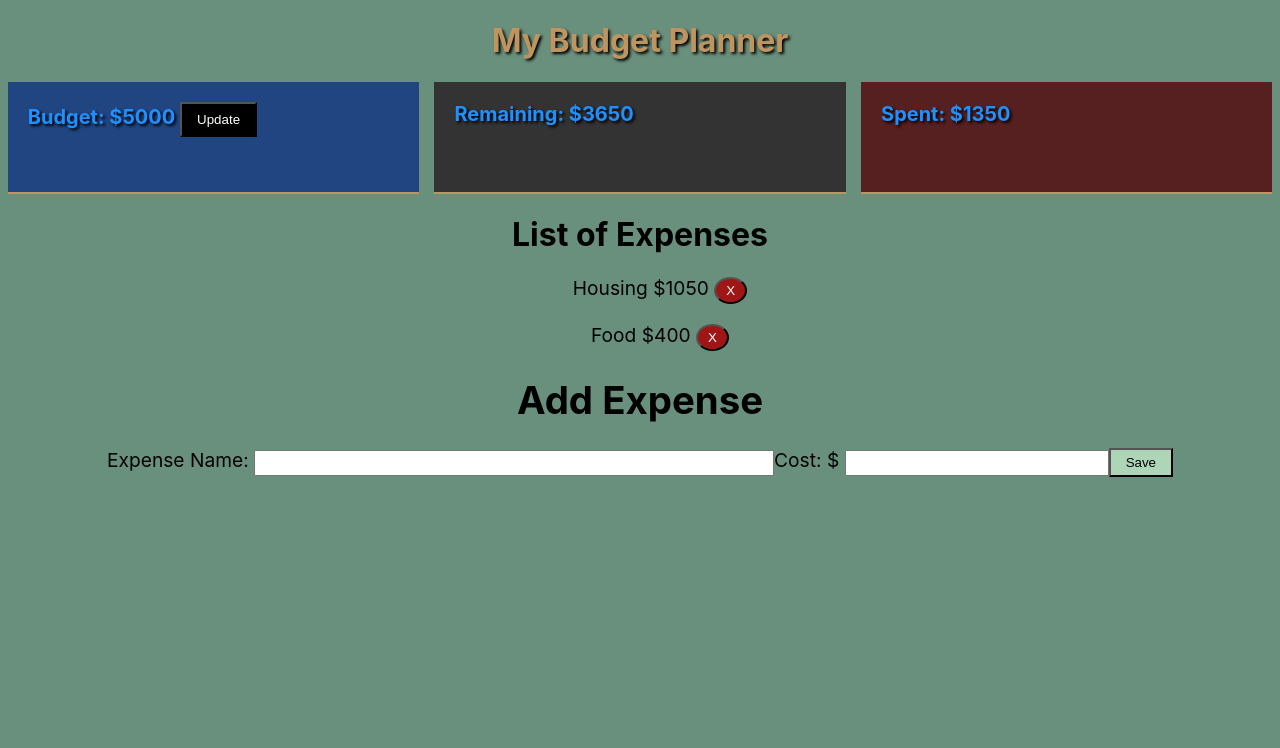
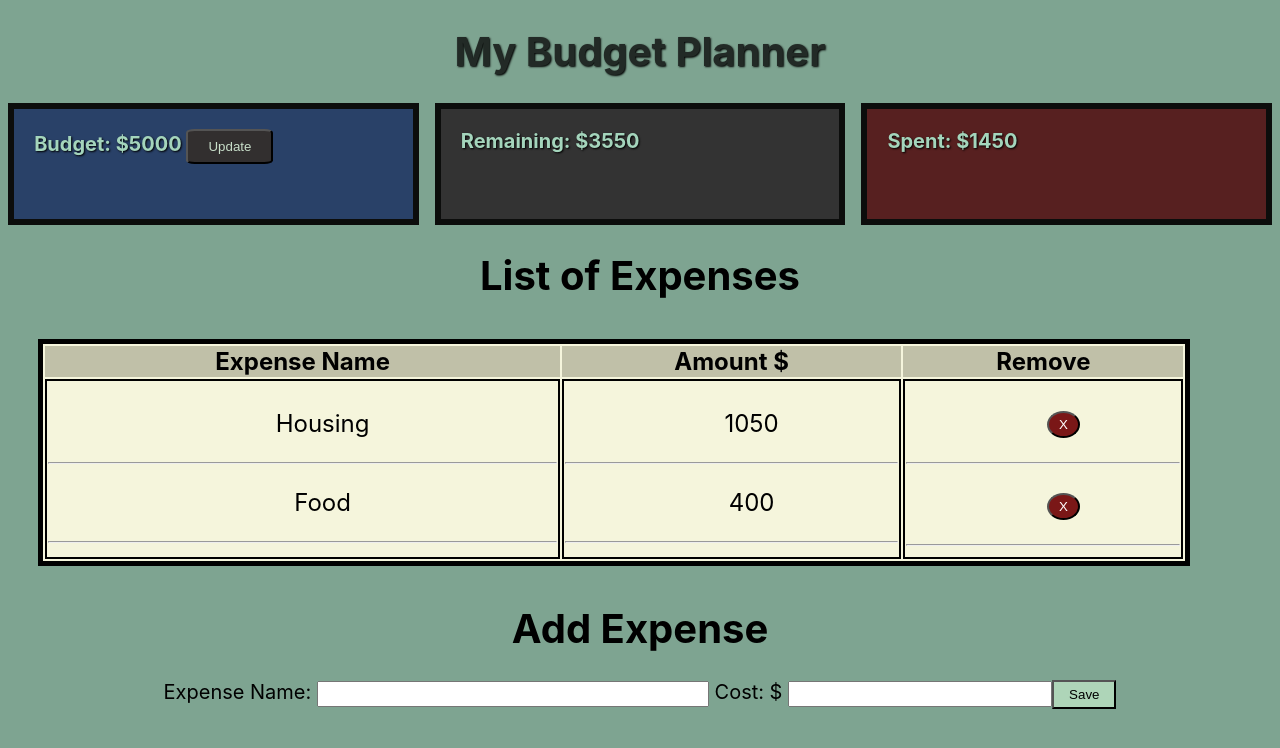
Before and after one commit to lynnameenrollins/budget_with_React, a React (Create React App) app: page / in a window 1280 px wide. Shown: the top 748 px of the page. Built offline with nearby package versions, Linux system fonts and the light colour scheme.

Commit message:
updated UI

```diff
--- a/package.json
+++ b/package.json
@@ -1,4 +1,5 @@
 {
+  "homepage": "https://lynnameenrollins.github.io/budget_with_React/",
   "name": "simple_test",
   "version": "0.1.0",
   "private": true,
@@ -6,6 +7,7 @@
     "@testing-library/jest-dom": "^5.16.3",
     "@testing-library/react": "^12.1.4",
     "@testing-library/user-event": "^13.5.0",
+    "gh-pages": "^3.2.3",
     "react": "^18.0.0",
     "react-bootstrap": "^2.2.2",
     "react-dom": "^18.0.0",
@@ -16,6 +18,8 @@
     "web-vitals": "^2.1.4"
   },
   "scripts": {
+    "predeploy": "npm run build",
+    "deploy": "gh-pages -d build",
     "start": "react-scripts start",
     "build": "react-scripts build",
     "test": "react-scripts test",
--- a/src/AddExpense.js
+++ b/src/AddExpense.js
@@ -14,6 +14,8 @@ function AddExpense(props) {
         let name = document.getElementById('ExpName').value
         let amt = document.getElementById('ExpCost').value
         let id = count + 1;
+        //To ensure no trailing decimals
+        // amt = amt.toFixed(2);
 
         let cost = {id, name, amt}
         // console.log('Cost_name ', name)
@@ -35,10 +37,10 @@ function AddExpense(props) {
     return (
         <div className="AddExpense">
             <h1>Add Expense</h1>
-            <label>Expense Name: </label>
+            <label className = "expName">Expense Name: </label>
             <input type="text" id="ExpName" ></input>
-            <label>Cost: $ </label>
-            <input type="text" id="ExpCost"></input>
+            <label className = "expName">  Cost: $   </label>
+            <input type="number" id="ExpCost" step=".01"></input>
             <button className = "saveExpense" onClick={Add}>Save</button>
         </div>
     );
--- a/src/Expenses.js
+++ b/src/Expenses.js
@@ -16,14 +16,8 @@ function Expenses(props) {
 
     const RemoveExpense = (id, name, amt) =>{
 
-        //hard coded for testing
-        console.log("----Remove Expense Function----")
 
-
-        // let value = id-1;
         console.log('----TEST-----', id, name, amt)
-        // let name = expense[value].name;
-        // let amt = expense[0].amt;
         let cost = {id, name, amt}
         console.log('Cost_name ', name)
         console.log('Cost_amt ', amt)
@@ -43,14 +37,52 @@ function Expenses(props) {
 
             <div className="expense-container">
             <div>
+              <table className ='expense-table'>
+                <thead className ='th'>
+                  <tr className = 'td'>
+                      <th>Expense Name</th>
+                      <th>Amount $ </th>
+                      <th>Remove</th>
+
+                  </tr>
+                </thead>
+                <tbody>
+                  <td className = 'td'>
                   {expense.map(item => {
                     return (
                       <>
                         <ol className="span_exp" key = {item.name} id={item.name}>
-              {item.name}  ${item.amt} <button id="rm_exp" className="rm_exp" onClick={()=>RemoveExpense(item.id, item.name, item.amt)}>X</button><br></br></ol>
+                        {item.name} </ol><hr></hr>
                       </>
                      );
                      })}
+                  </td>
+                  <td className = 'td'>
+                  {expense.map(item => {
+                    return (
+                      <>
+                        <ol className="span_exp" key = {item.name} id={item.name}>
+                         {item.amt}
+                        </ol><hr></hr>
+                      </>
+                     );
+                     })}
+                  </td>
+                  <td className = 'td'>
+                  {expense.map(item => {
+                    return (
+                      <>
+                        <ol className="span_exp" key = {item.name} id={item.name}>
+                         <button id="rm_exp" className="rm_exp" onClick={()=>RemoveExpense(item.id, item.name, item.amt)}>X</button>
+                        </ol><hr></hr>
+                      </>
+                     );
+                     })}
+                  </td>
+
+                </tbody>
+              </table>
+
     </div>
 
             </div>
--- a/src/index.css
+++ b/src/index.css
@@ -1,13 +1,14 @@
 body {
   margin: 0;
+  font-size: 20px;
   font-family: -apple-system, BlinkMacSystemFont, 'Segoe UI', 'Roboto', 'Oxygen',
     'Ubuntu', 'Cantarell', 'Fira Sans', 'Droid Sans', 'Helvetica Neue',
     sans-serif;
   -webkit-font-smoothing: antialiased;
   -moz-osx-font-smoothing: grayscale;
-  color: rgb(190, 149, 96);
-  text-shadow:  2px 2px 3px black;;
-  background-color: rgb(105, 144, 124);
+  color: rgb(34, 42, 38);
+  text-shadow:  1px 1px 2px black;
+  background-color: rgb(126, 164, 145);
 }
 
 code {
@@ -26,22 +27,22 @@ code {
 
 div h3 {
   font-size: 20px;
-  color: dodgerblue;
+  color: rgb(164, 213, 188);
   background-color: #333;
   padding: 20px;
   margin: 0 auto;
   height: 70px;
-  width: 29%;
-  border-bottom: 2px solid rgb(190, 149, 96);
+  width: 28%;
+  border: 6px solid rgb(12, 13, 12);
 }
 .budget{
   font-size: 20px;
-  color: dodgerblue;
+  color: rgb(164, 213, 188);
   /* background-color: #333; */
   /* padding: 20px; */
   margin: 0 auto;
 
-  background-color: rgb(33, 69, 128);
+  background-color: rgb(41, 65, 104);
 
 }
 #NewBudget{
@@ -53,10 +54,11 @@ div h3 {
 }
 .updateBudget{
 
-  color:white;
-  background-color: black;
+  color:rgb(200, 222, 201);
+  background-color: rgb(50, 47, 47);
   justify-content: left;
-  padding: 8px 15px;
+  padding: 8px 20px;
+  border-radius: 10%;
 
 }
 
@@ -88,7 +90,7 @@ div a {
 }
 .rm_exp{
   color:white;
-  background-color:rgb(160, 21, 21);
+  background-color:rgb(122, 23, 23);
   /* position: absolute;
   right: 0; */
   padding: 4px 10px;
@@ -98,19 +100,38 @@ div a {
   color:black;
   text-shadow: none;
 }
-
-#expense_name{
-  color: rebeccapurple
+.expense-table, .th{
+  border: 5px solid;
+  table-layout: auto;
+  width: 90%;
+  margin: 3%;
+  background-color: beige;
 }
 
+.th{
+  font-weight: bolder;
+  font-size: larger;
+  background-color: rgb(192, 192, 168);
+
+}
+.td{
+  text-align: center;
+  border:2px solid black ;
+
+}
 .AddExpense{
   color:black;
   text-shadow: none;
-  font-size: larger;
+
+  /* font-size: large; */
+}
+.expName{
+  font-size: 20px;
 }
 #ExpName{
-  width:40%;
+  width:30%;
   height: 20px;
+
 }
 #ExpCost{
   width:20%;
--- a/src/reducers/BudgetReducer.js
+++ b/src/reducers/BudgetReducer.js
@@ -1,7 +1,7 @@
 const initalState = {
     budget: 5000,
     expense:[{id: 1, name:'Housing', amt:'1050'},{id: 2, name:'Food', amt:'400'}],
-    spent: 1350,
+    spent: 1450,
     count: 2 //default with 2 items in expense
 
 }
```
Also changed, not shown: src/App.js (line endings or trailing spaces), 1 other file (tests, documents, lock files or other folders). Lines whose indentation alone changed are shown as unchanged.
